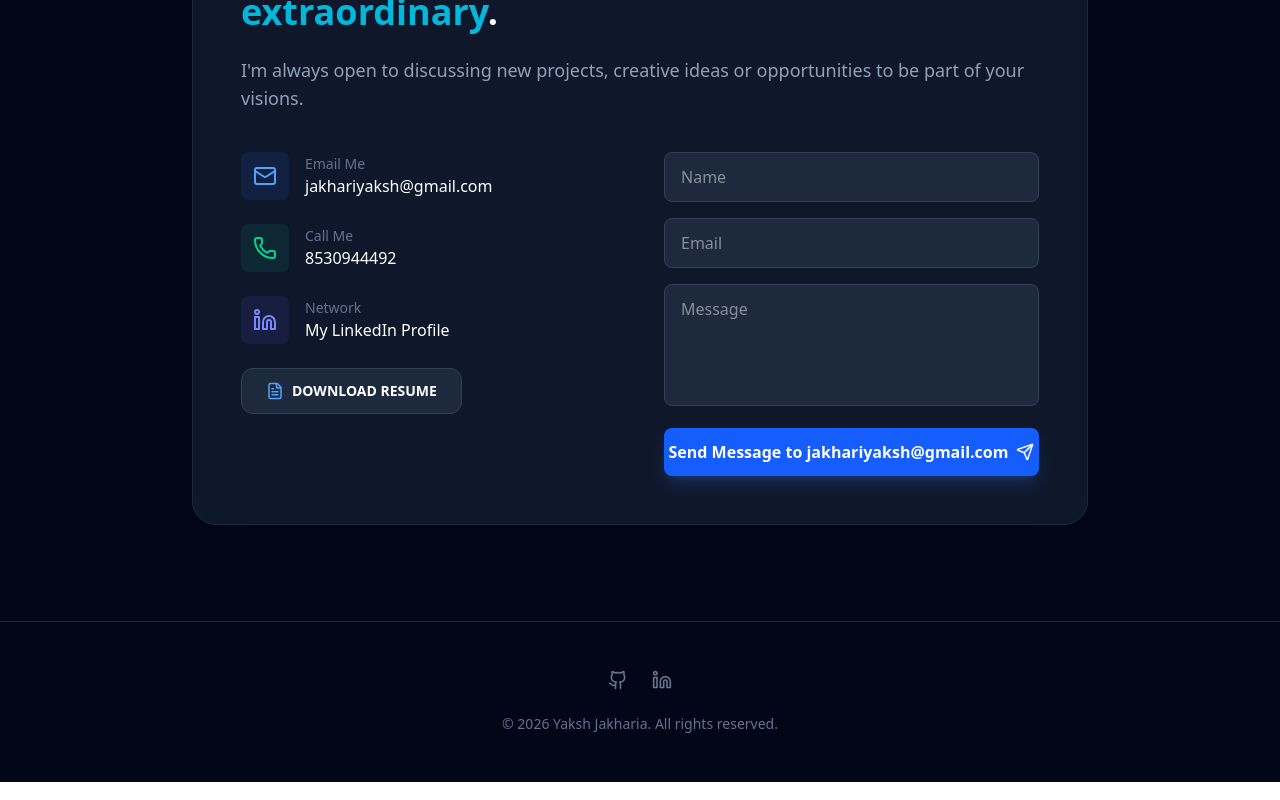
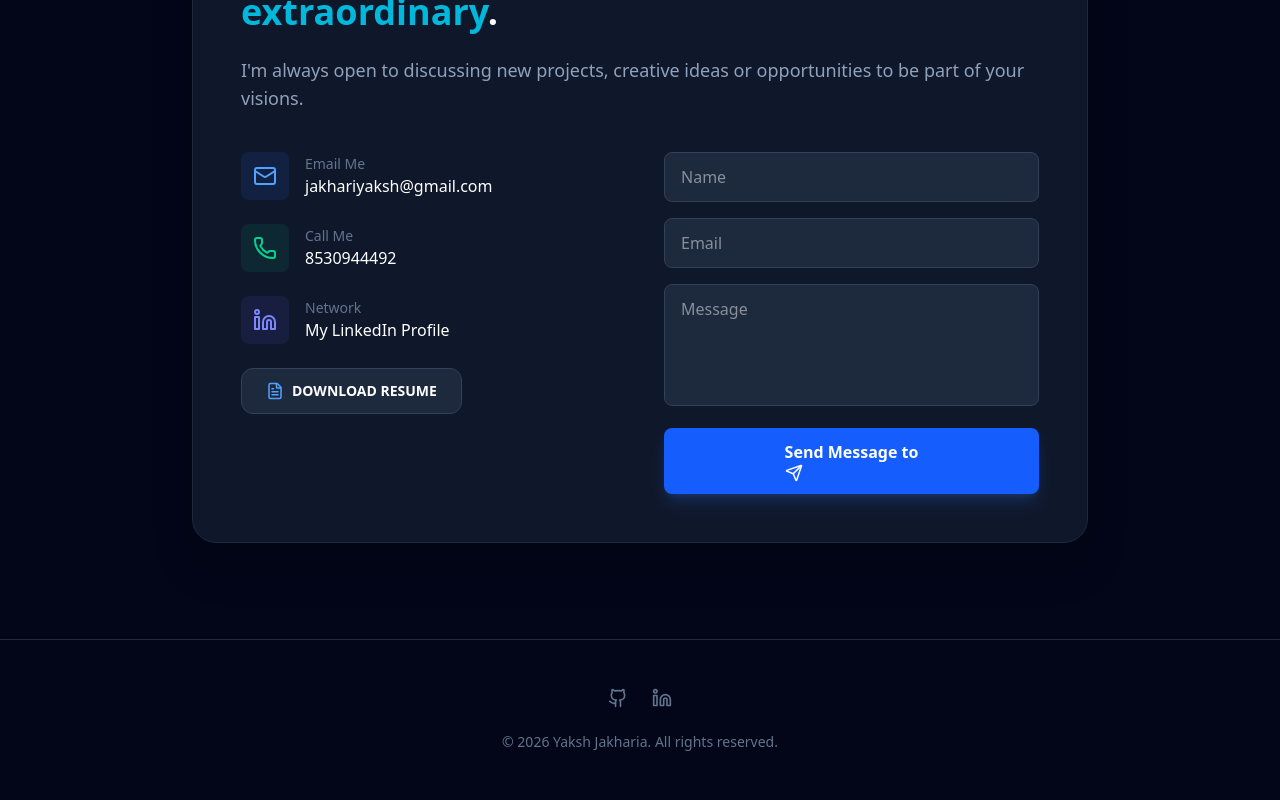
Before and after one commit to YakshJakharia06/Portfolio, a React (Vite) app: page / in a window 1280 px wide. Shown: the part 2244-3044 px from the top of the page. Built offline with nearby package versions, Linux system fonts and the light colour scheme.

Commit message:
Update Contact.jsx

```diff
--- a/src/components/Contact.jsx
+++ b/src/components/Contact.jsx
@@ -88,11 +88,11 @@ const Contact = ({ onDownloadResume }) => {
               rows="4"
               className="w-full bg-slate-800 border border-slate-700 rounded-lg px-4 py-3 focus:outline-none focus:border-blue-500 text-slate-100 transition-colors resize-none"
             ></textarea>
-            <a href={`mailto:${personalInfo.email}`} >
+
               <button className="w-full bg-blue-600 hover:bg-blue-700 text-white font-bold py-3 rounded-lg flex items-center justify-center gap-2 transition-all shadow-lg shadow-blue-500/20">
-                Send Message to {personalInfo.email} <Send size={18} />
+                <a href={`mailto:${personalInfo.email}`} >  Send Message to<Send size={18} /> </a>
               </button>
-            </a>
+
           </form>
         </div>
       </div>
```
